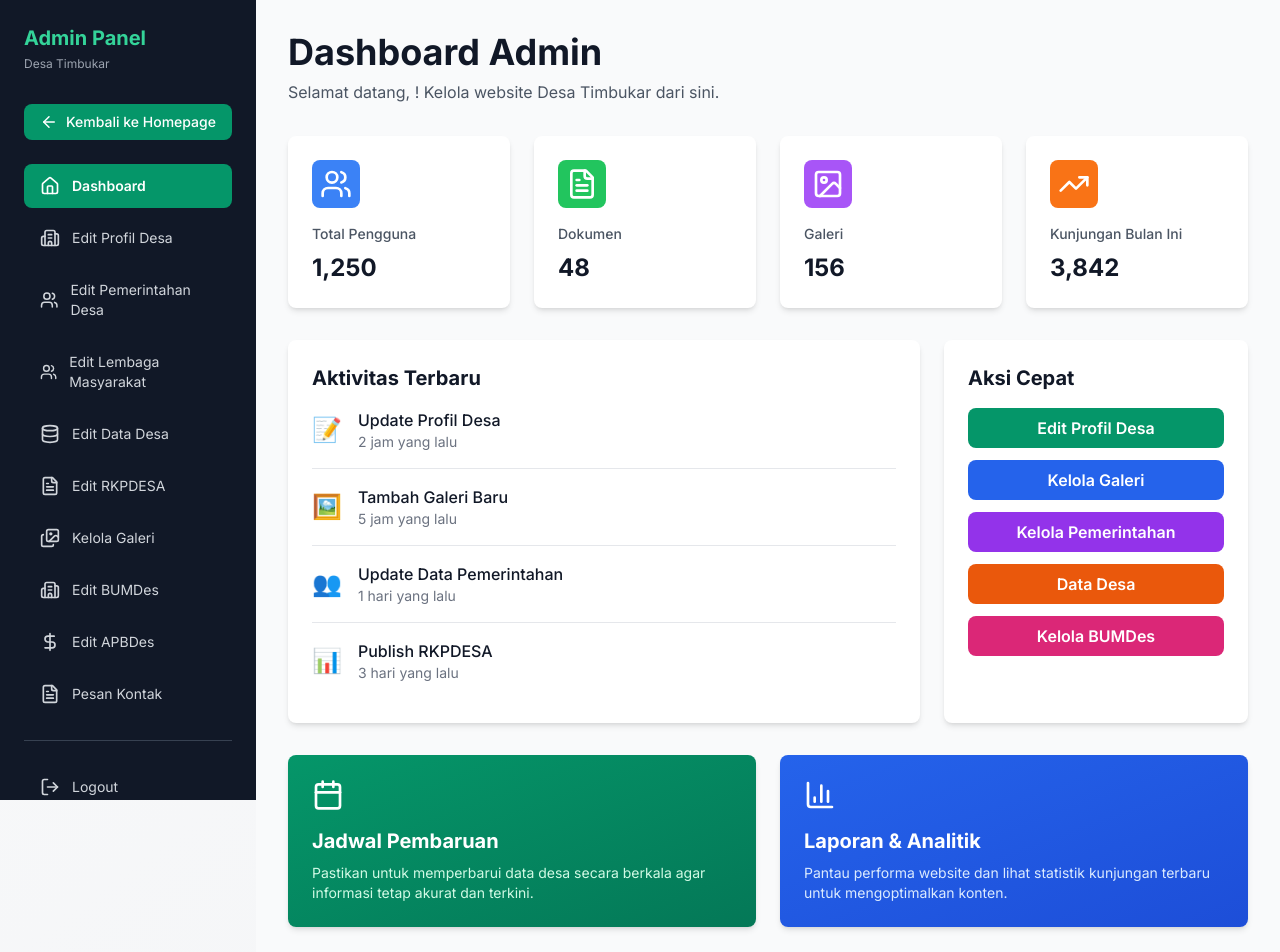
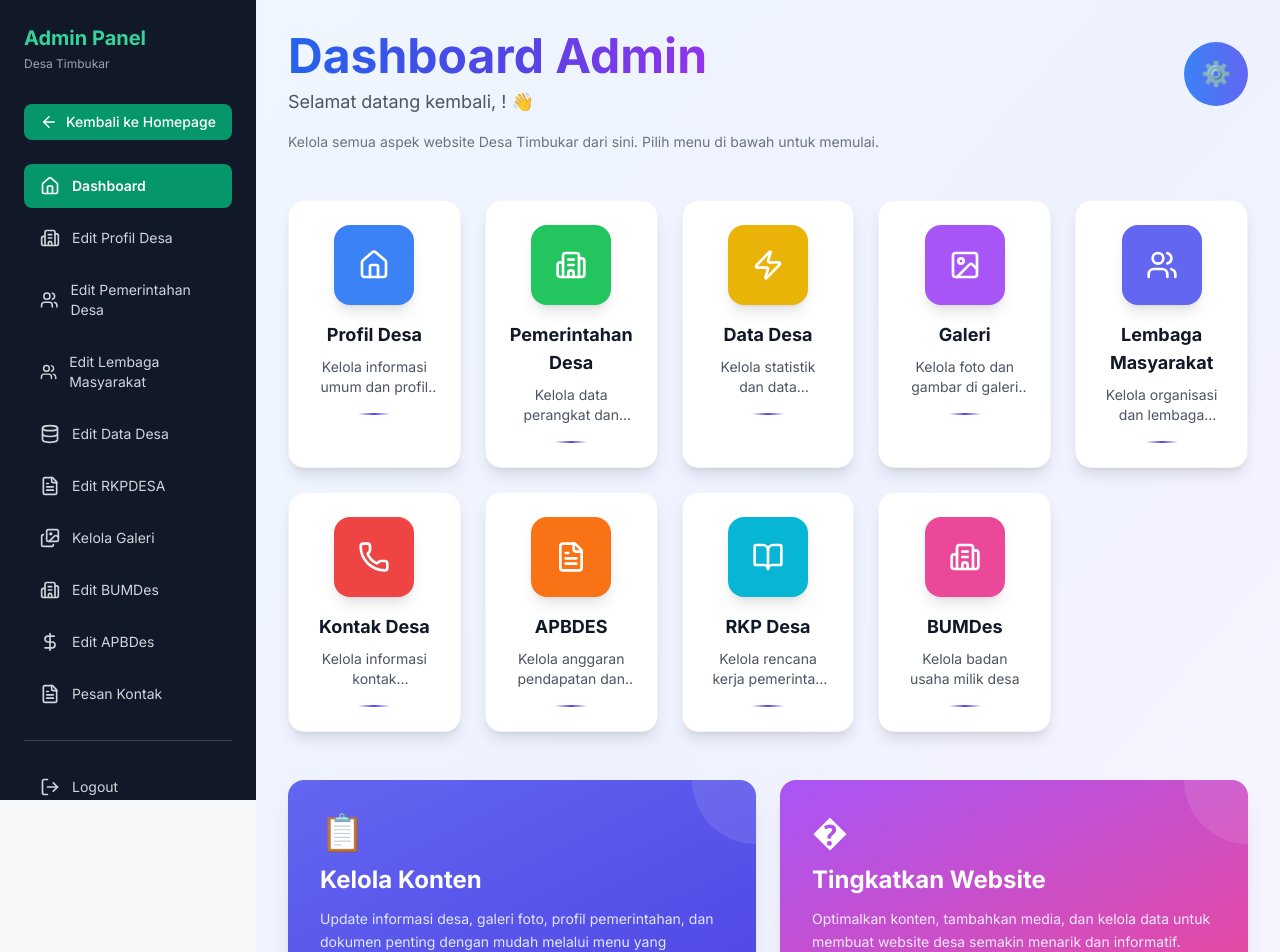
Before and after one commit to HizkiaPolii/Website_Desa_Timbukar, a Next.js app: page /admin/dashboard in a window 1280 px wide. Shown: the top 952 px of the page. Built offline with nearby package versions, Linux system fonts and the light colour scheme.

Commit message:
update API

```diff
--- a/src/app/admin/dashboard/page.tsx
+++ b/src/app/admin/dashboard/page.tsx
@@ -3,12 +3,14 @@
 import { useEffect, useState } from "react";
 import { getAdminUser } from "@/utils/auth";
 import {
-  BarChart3,
-  Users,
   FileText,
   ImageIcon,
-  TrendingUp,
-  Calendar,
+  Users,
+  Building2,
+  Home,
+  BookOpen,
+  Phone,
+  Zap,
 } from "lucide-react";
 
 interface AdminUser {
@@ -17,10 +19,11 @@ interface AdminUser {
   role: "admin";
 }
 
-interface StatCard {
+interface MenuLink {
+  href: string;
+  label: string;
+  description: string;
   icon: React.ReactNode;
-  label: string;
-  value: string;
   color: string;
 }
 
@@ -34,30 +37,69 @@ export default function AdminDashboard() {
     setUser(adminUser);
   }, []);
 
-  const stats: StatCard[] = [
+  const menuLinks: MenuLink[] = [
     {
-      icon: <Users size={32} />,
-      label: "Total Pengguna",
-      value: "1,250",
+      href: "/admin/profil-desa",
+      label: "Profil Desa",
+      description: "Kelola informasi umum dan profil Desa Timbukar",
+      icon: <Home size={32} />,
       color: "bg-blue-500",
     },
     {
-      icon: <FileText size={32} />,
-      label: "Dokumen",
-      value: "48",
+      href: "/admin/pemerintahan-desa",
+      label: "Pemerintahan Desa",
+      description: "Kelola data perangkat dan struktur pemerintahan desa",
+      icon: <Building2 size={32} />,
       color: "bg-green-500",
     },
     {
+      href: "/admin/data-desa",
+      label: "Data Desa",
+      description: "Kelola statistik dan data demografis desa",
+      icon: <Zap size={32} />,
+      color: "bg-yellow-500",
+    },
+    {
+      href: "/admin/galeri",
+      label: "Galeri",
+      description: "Kelola foto dan gambar di galeri website",
       icon: <ImageIcon size={32} />,
-      label: "Galeri",
-      value: "156",
       color: "bg-purple-500",
     },
     {
-      icon: <TrendingUp size={32} />,
-      label: "Kunjungan Bulan Ini",
-      value: "3,842",
+      href: "/admin/lembaga-masyarakat",
+      label: "Lembaga Masyarakat",
+      description: "Kelola organisasi dan lembaga masyarakat di desa",
+      icon: <Users size={32} />,
+      color: "bg-indigo-500",
+    },
+    {
+      href: "/admin/kontak",
+      label: "Kontak Desa",
+      description: "Kelola informasi kontak pemerintahan desa",
+      icon: <Phone size={32} />,
+      color: "bg-red-500",
+    },
+    {
+      href: "/admin/apbdes",
+      label: "APBDES",
+      description: "Kelola anggaran pendapatan dan belanja desa",
+      icon: <FileText size={32} />,
       color: "bg-orange-500",
+    },
+    {
+      href: "/admin/rkpdesa",
+      label: "RKP Desa",
+      description: "Kelola rencana kerja pemerintah desa",
+      icon: <BookOpen size={32} />,
+      color: "bg-cyan-500",
+    },
+    {
+      href: "/admin/bumdes",
+      label: "BUMDes",
+      description: "Kelola badan usaha milik desa",
+      icon: <Building2 size={32} />,
+      color: "bg-pink-500",
     },
   ];
 
@@ -66,136 +108,104 @@ export default function AdminDashboard() {
   }
 
   return (
-    <div className="p-4 md:p-8">
-      {/* Header */}
-      <div className="mb-8">
-        <h1 className="text-3xl md:text-4xl font-bold text-gray-900 mb-2">
-          Dashboard Admin
-        </h1>
-        <p className="text-gray-600">
-          Selamat datang, {user?.name}! Kelola website Desa Timbukar dari sini.
+    <div className="min-h-screen bg-gradient-to-br from-blue-50 via-indigo-50 to-purple-50 p-4 md:p-8">
+      {/* Header Section */}
+      <div className="mb-12">
+        <div className="flex items-center justify-between mb-4">
+          <div>
+            <h1 className="text-4xl md:text-5xl font-bold bg-gradient-to-r from-blue-600 via-indigo-600 to-purple-600 bg-clip-text text-transparent mb-2">
+              Dashboard Admin
+            </h1>
+            <p className="text-gray-600 text-lg">
+              Selamat datang kembali,{" "}
+              <span className="font-bold text-indigo-600">{user?.name}</span>!
+              👋
+            </p>
+          </div>
+          <div className="hidden md:flex items-center justify-center w-16 h-16 rounded-full bg-gradient-to-r from-blue-500 to-indigo-500 text-white text-2xl">
+            ⚙️
+          </div>
+        </div>
+        <p className="text-gray-500 text-sm">
+          Kelola semua aspek website Desa Timbukar dari sini. Pilih menu di
+          bawah untuk memulai.
         </p>
       </div>
 
-      {/* Quick Stats */}
-      <div className="grid grid-cols-1 md:grid-cols-2 lg:grid-cols-4 gap-6 mb-8">
-        {stats.map((stat, index) => (
-          <div
+      {/* Menu Grid */}
+      <div className="grid grid-cols-1 md:grid-cols-2 lg:grid-cols-3 xl:grid-cols-5 gap-6 mb-12">
+        {menuLinks.map((link, index) => (
+          <a
             key={index}
-            className="bg-white rounded-lg shadow-md p-6 hover:shadow-lg transition-shadow"
+            href={link.href}
+            className="group relative overflow-hidden bg-white rounded-2xl shadow-lg hover:shadow-2xl transition-all duration-300 hover:scale-105 p-6 flex flex-col items-center text-center border border-gray-100 hover:border-indigo-300"
           >
+            {/* Background gradient on hover */}
+            <div className="absolute inset-0 bg-gradient-to-br opacity-0 group-hover:opacity-5 transition-opacity duration-300" />
+
+            {/* Icon Container */}
             <div
-              className={`${stat.color} text-white w-12 h-12 rounded-lg flex items-center justify-center mb-4`}
+              className={`${link.color} text-white w-20 h-20 rounded-2xl flex items-center justify-center mb-4 group-hover:scale-125 transition-transform duration-300 shadow-lg`}
             >
-              {stat.icon}
+              {link.icon}
             </div>
-            <h3 className="text-gray-600 text-sm font-medium mb-2">
-              {stat.label}
+
+            {/* Content */}
+            <h3 className="text-lg font-bold text-gray-900 mb-2 group-hover:text-indigo-600 transition-colors duration-300">
+              {link.label}
             </h3>
-            <p className="text-2xl font-bold text-gray-900">{stat.value}</p>
-          </div>
+            <p className="text-sm text-gray-600 line-clamp-2 group-hover:text-gray-700 transition-colors duration-300">
+              {link.description}
+            </p>
+
+            {/* Hover indicator */}
+            <div className="mt-4 w-8 h-0.5 bg-gradient-to-r from-transparent via-indigo-600 to-transparent group-hover:w-12 transition-all duration-300" />
+          </a>
         ))}
       </div>
 
-      {/* Main Content Grid */}
-      <div className="grid grid-cols-1 lg:grid-cols-3 gap-6">
-        {/* Recent Activity */}
-        <div className="lg:col-span-2 bg-white rounded-lg shadow-md p-6">
-          <h2 className="text-xl font-bold text-gray-900 mb-4">
-            Aktivitas Terbaru
-          </h2>
-          <div className="space-y-4">
-            {[
-              {
-                action: "Update Profil Desa",
-                time: "2 jam yang lalu",
-                icon: "📝",
-              },
-              {
-                action: "Tambah Galeri Baru",
-                time: "5 jam yang lalu",
-                icon: "🖼️",
-              },
-              {
-                action: "Update Data Pemerintahan",
-                time: "1 hari yang lalu",
-                icon: "👥",
-              },
-              {
-                action: "Publish RKPDESA",
-                time: "3 hari yang lalu",
-                icon: "📊",
-              },
-            ].map((item, index) => (
-              <div
-                key={index}
-                className="flex items-center gap-4 pb-4 border-b border-gray-200 last:border-0"
-              >
-                <div className="text-2xl">{item.icon}</div>
-                <div className="flex-1">
-                  <p className="font-medium text-gray-900">{item.action}</p>
-                  <p className="text-sm text-gray-500">{item.time}</p>
-                </div>
-              </div>
-            ))}
+      {/* Bottom Info Section */}
+      <div className="grid grid-cols-1 md:grid-cols-2 gap-6">
+        {/* Info Card 1 */}
+        <div className="bg-gradient-to-br from-indigo-500 to-indigo-600 rounded-2xl shadow-xl p-8 text-white overflow-hidden relative">
+          <div className="absolute top-0 right-0 w-32 h-32 bg-white opacity-10 rounded-full -mr-16 -mt-16" />
+          <div className="relative z-10">
+            <div className="text-4xl mb-3">📋</div>
+            <h3 className="text-2xl font-bold mb-3">Kelola Konten</h3>
+            <p className="text-indigo-100 text-sm leading-relaxed">
+              Update informasi desa, galeri foto, profil pemerintahan, dan
+              dokumen penting dengan mudah melalui menu yang tersedia.
+            </p>
           </div>
         </div>
 
-        {/* Quick Actions */}
-        <div className="bg-white rounded-lg shadow-md p-6">
-          <h2 className="text-xl font-bold text-gray-900 mb-4">Aksi Cepat</h2>
-          <div className="space-y-3">
-            <a
-              href="/admin/profil-desa"
-              className="block w-full bg-emerald-600 hover:bg-emerald-700 text-white font-semibold py-2 px-4 rounded-lg transition-colors text-center"
-            >
-              Edit Profil Desa
-            </a>
-            <a
-              href="/admin/galeri"
-              className="block w-full bg-blue-600 hover:bg-blue-700 text-white font-semibold py-2 px-4 rounded-lg transition-colors text-center"
-            >
-              Kelola Galeri
-            </a>
-            <a
-              href="/admin/pemerintahan-desa"
-              className="block w-full bg-purple-600 hover:bg-purple-700 text-white font-semibold py-2 px-4 rounded-lg transition-colors text-center"
-            >
-              Kelola Pemerintahan
-            </a>
-            <a
-              href="/admin/data-desa"
-              className="block w-full bg-orange-600 hover:bg-orange-700 text-white font-semibold py-2 px-4 rounded-lg transition-colors text-center"
-            >
-              Data Desa
-            </a>
-            <a
-              href="/admin/bumdes"
-              className="block w-full bg-pink-600 hover:bg-pink-700 text-white font-semibold py-2 px-4 rounded-lg transition-colors text-center"
-            >
-              Kelola BUMDes
-            </a>
+        {/* Info Card 2 */}
+        <div className="bg-gradient-to-br from-purple-500 to-pink-500 rounded-2xl shadow-xl p-8 text-white overflow-hidden relative">
+          <div className="absolute top-0 right-0 w-32 h-32 bg-white opacity-10 rounded-full -mr-16 -mt-16" />
+          <div className="relative z-10">
+            <div className="text-4xl mb-3">�</div>
+            <h3 className="text-2xl font-bold mb-3">Tingkatkan Website</h3>
+            <p className="text-purple-100 text-sm leading-relaxed">
+              Optimalkan konten, tambahkan media, dan kelola data untuk membuat
+              website desa semakin menarik dan informatif.
+            </p>
           </div>
         </div>
       </div>
 
-      {/* Information Cards */}
-      <div className="grid grid-cols-1 md:grid-cols-2 gap-6 mt-8">
-        <div className="bg-gradient-to-br from-emerald-600 to-emerald-700 rounded-lg shadow-md p-6 text-white">
-          <Calendar size={32} className="mb-4" />
-          <h3 className="text-xl font-bold mb-2">Jadwal Pembaruan</h3>
-          <p className="text-emerald-100 text-sm">
-            Pastikan untuk memperbarui data desa secara berkala agar informasi
-            tetap akurat dan terkini.
-          </p>
-        </div>
-        <div className="bg-gradient-to-br from-blue-600 to-blue-700 rounded-lg shadow-md p-6 text-white">
-          <BarChart3 size={32} className="mb-4" />
-          <h3 className="text-xl font-bold mb-2">Laporan & Analitik</h3>
-          <p className="text-blue-100 text-sm">
-            Pantau performa website dan lihat statistik kunjungan terbaru untuk
-            mengoptimalkan konten.
-          </p>
+      {/* Footer Tip */}
+      <div className="mt-12 p-6 bg-white rounded-2xl shadow-md border-l-4 border-indigo-500">
+        <div className="flex items-start gap-4">
+          <div className="text-3xl">💡</div>
+          <div>
+            <h4 className="font-bold text-gray-900 mb-2">Tip Penggunaan</h4>
+            <p className="text-sm text-gray-600">
+              Gunakan breadcrumb navigation di setiap halaman untuk kembali ke
+              dashboard. Pastikan semua perubahan data disimpan sebelum
+              meninggalkan halaman. Hubungi administrator jika mengalami
+              kesulitan.
+            </p>
+          </div>
         </div>
       </div>
     </div>
--- a/src/config/apiConfig.ts
+++ b/src/config/apiConfig.ts
@@ -5,7 +5,7 @@
 
 // Base URL dari backend (sesuaikan dengan environment)
 export const API_BASE_URL =
-  process.env.NEXT_PUBLIC_API_BASE_URL || "http://localhost:3000/api";
+  process.env.NEXT_PUBLIC_API_BASE_URL || "http://82.153.226.232:5000/api";
 
 // API Endpoints
 export const API_ENDPOINTS = {
--- a/src/utils/api.ts
+++ b/src/utils/api.ts
@@ -1,4 +1,5 @@
-const API_URL = process.env.NEXT_PUBLIC_API_URL || "http://localhost:5000/api";
+const API_URL =
+  process.env.NEXT_PUBLIC_API_URL || "http://82.153.226.232:5000/api";
 
 interface LoginResponse {
   success: boolean;
```
Also changed, not shown: 1 other file (tests, documents, lock files or other folders).
